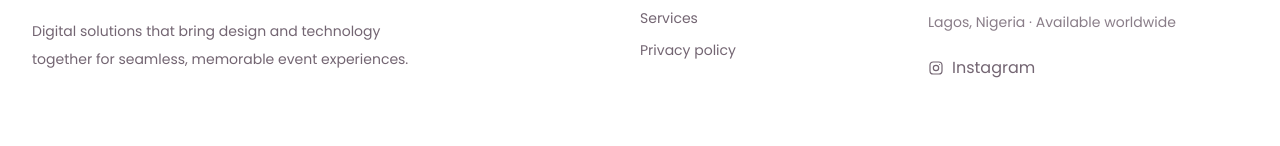
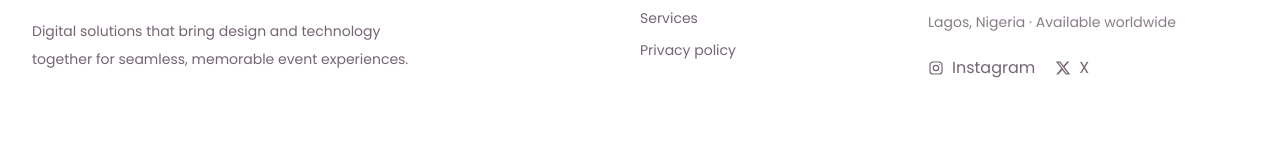
Before and after one commit to tolzzyyy/tesolhq, a React (Vite) app: page /services in a window 1280 px wide. Shown: the part 4848-4994 px from the top of the page. Built offline with nearby package versions, Linux system fonts and the light colour scheme; a web font is replaced by a local one.

Commit message:
video fix

```diff
--- a/src/components/Layout.jsx
+++ b/src/components/Layout.jsx
@@ -123,10 +123,16 @@ function Footer() {
             hello@tesolhq.com
           </a>
           <p className="mt-3 text-sm text-ink/55">Lagos, Nigeria · Available worldwide</p>
-          <a href="https://instagram.com" target="_blank" rel="noreferrer" className="mt-6 inline-flex items-center gap-2 text-sm text-ink/65 transition hover:text-ink">
-            <svg viewBox="0 0 24 24" className="size-4" fill="none" stroke="currentColor" strokeWidth="1.8" aria-hidden="true"><rect x="3" y="3" width="18" height="18" rx="5" /><circle cx="12" cy="12" r="4" /><circle cx="17.4" cy="6.7" r=".8" fill="currentColor" stroke="none" /></svg>
-            Instagram
-          </a>
+          <div className="mt-6 flex flex-wrap items-center gap-5">
+            <a href="https://www.instagram.com/tesolhq?igsi=dnQyOHlmNXZzbDk5&utm_source=qr" target="_blank" rel="noreferrer" className="inline-flex items-center gap-2 text-sm text-ink/65 transition hover:text-ink">
+              <svg viewBox="0 0 24 24" className="size-4" fill="none" stroke="currentColor" strokeWidth="1.8" aria-hidden="true"><rect x="3" y="3" width="18" height="18" rx="5" /><circle cx="12" cy="12" r="4" /><circle cx="17.4" cy="6.7" r=".8" fill="currentColor" stroke="none" /></svg>
+              Instagram
+            </a>
+            <a href="https://x.com/tesolhq?s=21" target="_blank" rel="noreferrer" className="inline-flex items-center gap-2 text-sm text-ink/65 transition hover:text-ink">
+              <svg viewBox="0 0 24 24" className="size-4" fill="currentColor" aria-hidden="true"><path d="M18.244 2.25h3.308l-7.227 8.26 8.502 11.24H16.17l-5.214-6.817L4.99 21.75H1.68l7.73-8.835L1.254 2.25H8.08l4.713 6.231 5.451-6.231Zm-1.161 17.52h1.833L7.084 4.126H5.117L17.083 19.77Z" /></svg>
+              X
+            </a>
+          </div>
         </div>
       </div>
 
--- a/src/pages/HomePage.jsx
+++ b/src/pages/HomePage.jsx
@@ -109,7 +109,9 @@ function InquiryForm() {
 
 export default function HomePage() {
   const heroVideoRef = useRef(null)
-  const [heroVideoPlaying, setHeroVideoPlaying] = useState(false)
+  const [heroVideoSource] = useState(() => window.matchMedia('(max-width: 639px)').matches
+    ? '/hero-event-mobile-v3.mp4'
+    : '/hero-event-desktop-v3.mp4')
 
   useEffect(() => {
     const video = heroVideoRef.current
@@ -119,7 +121,8 @@ export default function HomePage() {
       video.muted = true
       video.defaultMuted = true
       video.controls = false
-      video.play().catch(() => {})
+      const playback = video.play()
+      if (playback) playback.catch(() => {})
     }
 
     const restartWhenVisible = () => {
@@ -127,11 +130,13 @@ export default function HomePage() {
     }
 
     startVideo()
+    video.addEventListener('loadedmetadata', startVideo)
     video.addEventListener('loadeddata', startVideo)
     video.addEventListener('canplay', startVideo)
     document.addEventListener('visibilitychange', restartWhenVisible)
 
     return () => {
+      video.removeEventListener('loadedmetadata', startVideo)
       video.removeEventListener('loadeddata', startVideo)
       video.removeEventListener('canplay', startVideo)
       document.removeEventListener('visibilitychange', restartWhenVisible)
@@ -160,10 +165,7 @@ export default function HomePage() {
 
           <motion.div initial={{ opacity: 0, x: 28 }} animate={{ opacity: 1, x: 0 }} transition={{ delay: 0.3, duration: 0.8, ease: [0.22, 1, 0.36, 1] }} className="relative lg:ml-4">
             <div className="noise h-[520px] overflow-hidden rounded-[2rem_2rem_8rem_2rem] sm:h-[620px]">
-              <img src="/hero-event-poster.jpg" alt="" className="image-cover absolute inset-0" aria-hidden="true" />
-              <video ref={heroVideoRef} autoPlay loop muted playsInline preload="auto" controls={false} disablePictureInPicture disableRemotePlayback poster="/hero-event-poster.jpg" onPlaying={() => setHeroVideoPlaying(true)} onPause={() => setHeroVideoPlaying(false)} className={`hero-video image-cover absolute inset-0 transition-opacity duration-300 ${heroVideoPlaying ? 'opacity-100' : 'opacity-0'}`} aria-label="A beautifully produced event experience" tabIndex={-1}>
-                <source src="/hero-event.mp4" type="video/mp4" />
-              </video>
+              <video ref={heroVideoRef} src={heroVideoSource} autoPlay loop muted playsInline preload="auto" controls={false} disablePictureInPicture disableRemotePlayback poster="/hero-event-poster.jpg" className="hero-video image-cover" aria-label="A beautifully produced event experience" tabIndex={-1} />
               <div className="absolute inset-0 bg-gradient-to-t from-ink/45 via-transparent to-transparent" />
             </div>
           </motion.div>
@@ -233,7 +235,7 @@ export default function HomePage() {
           <motion.div {...reveal} className="grid items-center gap-12 lg:grid-cols-[0.75fr_1.25fr] lg:gap-20">
             <h2 className="display-title text-center text-[clamp(1.625rem,7vw,1.875rem)] sm:text-5xl">A calm process for a <span className="block sm:inline"><span className="italic text-berry">remarkable</span> event.</span></h2>
             <blockquote className="rounded-[2rem] border border-berry/20 bg-white/65 p-8 text-center shadow-[0_24px_70px_rgba(98,54,97,0.08)] sm:p-12">
-              <p className="mx-auto max-w-4xl font-display text-2xl leading-[1.35] text-ink sm:text-3xl">“They understood the soul of our celebration, then made every moving part feel entirely effortless.”</p>
+              <p className="mx-auto max-w-4xl font-display text-xl leading-[1.4] text-ink sm:text-2xl">“They understood the soul of our celebration, then made every moving part feel entirely effortless.”</p>
               <footer className="mt-8 font-mono text-xs uppercase tracking-[0.16em] text-ink/50">Nnenna &amp; Ade · Ikoyi, Lagos</footer>
             </blockquote>
           </motion.div>
```
Also changed, not shown: 2 other files (tests, documents, lock files or other folders).
